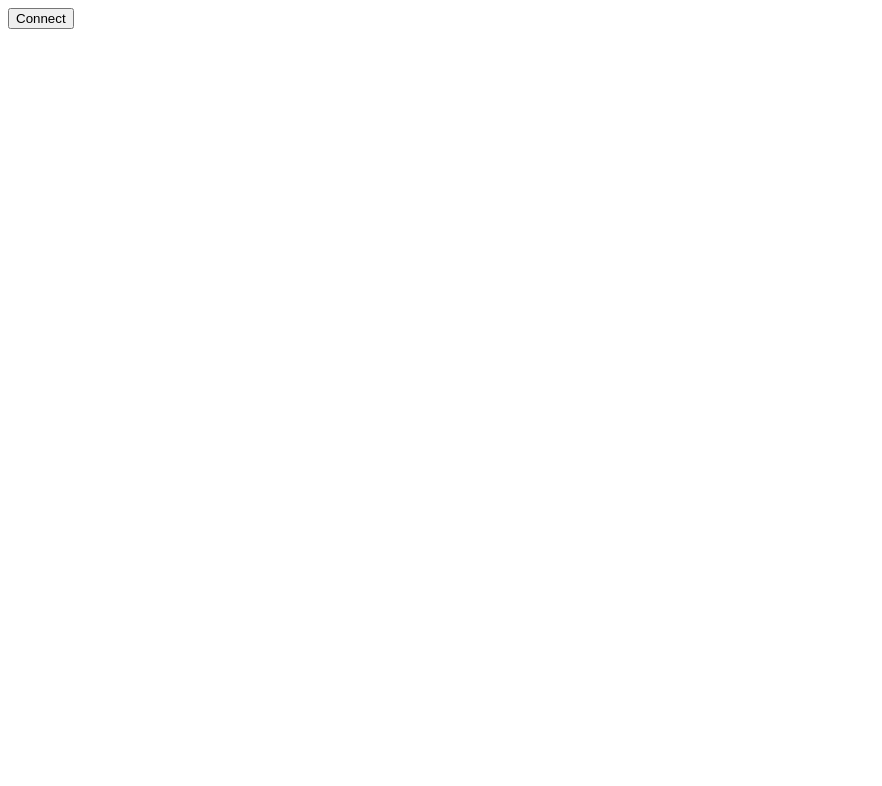
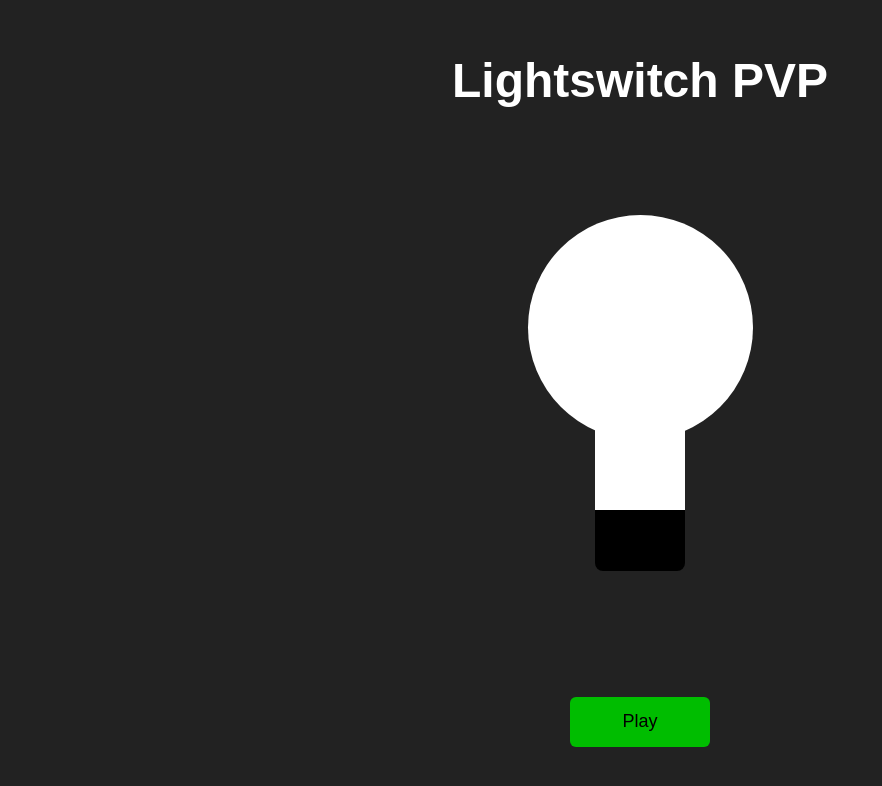
Before and after one commit to barretodanny/lightswitchpvp, a React (Vite) app in the folder client/: page / in a window 1280 px wide. Shown: the top 786 px of the page, without its empty margins (0-882 px from the left). Built offline with nearby package versions, Linux system fonts and the light colour scheme.

Commit message:
landing page, mainlobby page

```diff
--- a/client/src/App.tsx
+++ b/client/src/App.tsx
@@ -1,190 +1,19 @@
+import LandingPage from "./pages/LandingPage/LandingPage";
+
+import "./global.css";
 import { useState } from "react";
-
-interface User {
-  userId: string;
-  username: string;
-  lobby: string;
-}
-
-interface Lobby {
-  lobbyId: string;
-  creatorId: string;
-  lobbyName: string;
-  connectedUsers: string[];
-  lobbyState: string;
-  user1Score: string;
-  user2Score: string;
-  lightState: string;
-  gameTimer: string;
-}
+import MainLobby from "./pages/MainLobby/MainLobby";
 
 function App() {
-  const [socket, setSocket] = useState<WebSocket>();
-  const [self, setSelf] = useState<User | undefined>();
-  const [usernameField, setUsernameField] = useState("");
-  const [lobbyNameField, setLobbyNameField] = useState("");
-  const [connectedUsers, setConnectedUsers] = useState<User[]>([]);
-  const [lobbies, setLobbies] = useState<Lobby[]>([]);
-
-  function handleUpdateUsername(e: React.FormEvent) {
-    e.preventDefault();
-
-    const req = {
-      type: "UPDATE_USERNAME",
-      payload: usernameField,
-    };
-    socket?.send(JSON.stringify(req));
-  }
-
-  function handleCreateLobby(e: React.FormEvent) {
-    e.preventDefault();
-
-    const req = {
-      type: "CREATE_LOBBY",
-      payload: lobbyNameField,
-    };
-    socket?.send(JSON.stringify(req));
-  }
-
-  function handleJoinLobby(lobbyId: string) {
-    const req = {
-      type: "JOIN_LOBBY",
-      payload: lobbyId,
-    };
-    socket?.send(JSON.stringify(req));
-  }
-
-  function handleLeaveLobby(lobbyId: string) {
-    const req = {
-      type: "LEAVE_LOBBY",
-      payload: lobbyId,
-    };
-    socket?.send(JSON.stringify(req));
-  }
-
-  function handleUpdateLobbyName(e: React.FormEvent) {
-    e.preventDefault();
-
-    const req = {
-      type: "UPDATE_LOBBY_NAME",
-      payload: lobbyNameField,
-    };
-    socket?.send(JSON.stringify(req));
-  }
-
-  if (!socket) {
-    return (
-      <div>
-        <button
-          onClick={() => {
-            const socket = new WebSocket("ws://localhost:3000");
-            socket.onmessage = async (event) => {
-              const data = JSON.parse(event.data);
-              console.log(data);
-
-              if (data.messageType === "GET_SELF") {
-                const self = data.data;
-                setSelf(self);
-              } else if (data.messageType === "GET_CONNECTED_USERS") {
-                const connectedUsers = data.data;
-                setConnectedUsers(connectedUsers);
-              } else if (data.messageType === "GET_LOBBIES") {
-                const lobbies = data.data;
-                setLobbies(lobbies);
-              }
-            };
-            setSocket(socket);
-          }}
-        >
-          Connect
-        </button>
-      </div>
-    );
-  }
-
-  if (!self) {
-    return;
-  }
+  const [currentPage, setCurrentPage] = useState("LANDING_PAGE");
 
   return (
-    <div>
-      <p>
-        Connected as: userId: {self.userId}, username: {self.username}, lobby:{" "}
-        {self.lobby}
-      </p>
-
-      <div>
-        <form onSubmit={handleUpdateUsername}>
-          <input
-            type="text"
-            value={usernameField}
-            onChange={(e) => setUsernameField(e.target.value)}
-          />
-          <button type="submit">Update Username</button>
-        </form>
-      </div>
-
-      {parseInt(self.lobby) === 0 && (
-        <div>
-          <form onSubmit={handleCreateLobby}>
-            <input
-              type="text"
-              value={lobbyNameField}
-              onChange={(e) => setLobbyNameField(e.target.value)}
-            />
-            <button type="submit">Create Lobby</button>
-          </form>
-        </div>
+    <>
+      {currentPage === "LANDING_PAGE" && (
+        <LandingPage setCurrentPage={setCurrentPage} />
       )}
-
-      <h3>Connected users:</h3>
-      {connectedUsers.map((user) => {
-        return (
-          <p key={user.userId}>
-            userId: {user.userId}, username: {user.username}, lobby:{" "}
-            {user.lobby}
-          </p>
-        );
-      })}
-
-      <h3>Lobbies:</h3>
-      {lobbies.length === 0 ? (
-        <p>No Lobbies Found</p>
-      ) : (
-        <div>
-          {lobbies.map((lobby) => {
-            return (
-              <div key={lobby.lobbyId}>
-                <p>
-                  lobbyId: {lobby.lobbyId}, lobbyName: {lobby.lobbyName}, #
-                  users: {lobby.connectedUsers.length}
-                  {parseInt(self.lobby) === 0 && (
-                    <button onClick={() => handleJoinLobby(lobby.lobbyId)}>
-                      Join
-                    </button>
-                  )}
-                  {parseInt(self.lobby) === parseInt(lobby.lobbyId) && (
-                    <button onClick={() => handleLeaveLobby(lobby.lobbyId)}>
-                      Leave
-                    </button>
-                  )}
-                </p>
-                {parseInt(lobby.creatorId) === parseInt(self?.userId) && (
-                  <form onSubmit={handleUpdateLobbyName}>
-                    <input
-                      type="text"
-                      value={lobbyNameField}
-                      onChange={(e) => setLobbyNameField(e.target.value)}
-                    />
-                    <button type="submit">Update Lobby Name</button>
-                  </form>
-                )}
-              </div>
-            );
-          })}
-        </div>
-      )}
-    </div>
+      {currentPage === "MAIN_LOBBY" && <MainLobby />}
+    </>
   );
 }
 
--- /dev/null
+++ b/client/src/pages/LandingPage/LandingPage.module.css
@@ -0,0 +1,33 @@
+.container {
+  display: flex;
+  flex-direction: column;
+  justify-content: space-around;
+  align-items: center;
+  background-color: #222;
+  height: 100%;
+  width: 100%;
+}
+
+.container h1 {
+  margin: 0;
+  font-family: Arial, Helvetica, sans-serif;
+  color: white;
+  user-select: none;
+  font-size: 48px;
+}
+
+.btn {
+  padding: 12px;
+  height: 50px;
+  width: 140px;
+  border-radius: 6px;
+  border: none;
+  cursor: pointer;
+  background-color: rgb(0, 189, 0);
+  color: black;
+  font-size: 18px;
+}
+
+.btn:hover {
+  background-color: rgb(0, 210, 0);
+}
--- /dev/null
+++ b/client/src/pages/LandingPage/LandingPage.tsx
@@ -0,0 +1,27 @@
+import { useState } from "react";
+import Lightbulb from "../../components/Lightbulb/Lightbulb";
+
+import styles from "./LandingPage.module.css";
+
+interface LandingPageProps {
+  setCurrentPage: React.Dispatch<React.SetStateAction<string>>;
+}
+
+function LandingPage({ setCurrentPage }: LandingPageProps) {
+  const [on, setOn] = useState(false);
+
+  return (
+    <div className={styles.container} onClick={() => setOn((prev) => !prev)}>
+      <h1>Lightswitch PVP</h1>
+      <Lightbulb on={on} />
+      <button
+        className={styles.btn}
+        onClick={() => setCurrentPage("MAIN_LOBBY")}
+      >
+        Play
+      </button>
+    </div>
+  );
+}
+
+export default LandingPage;
--- /dev/null
+++ b/client/src/pages/MainLobby/MainLobby.tsx
@@ -0,0 +1,5 @@
+function MainLobby() {
+  return <div>MainLobby</div>;
+}
+
+export default MainLobby;
```
